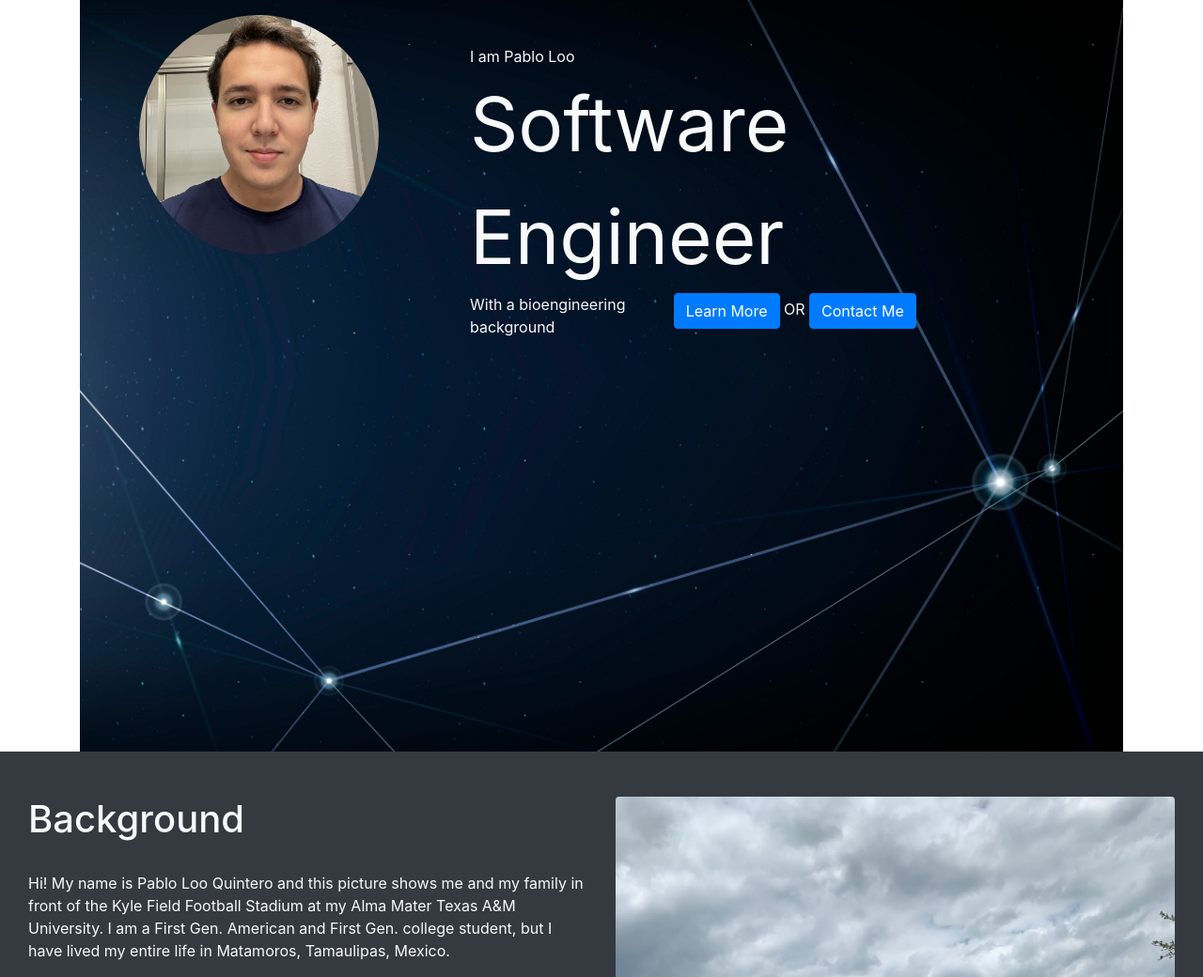
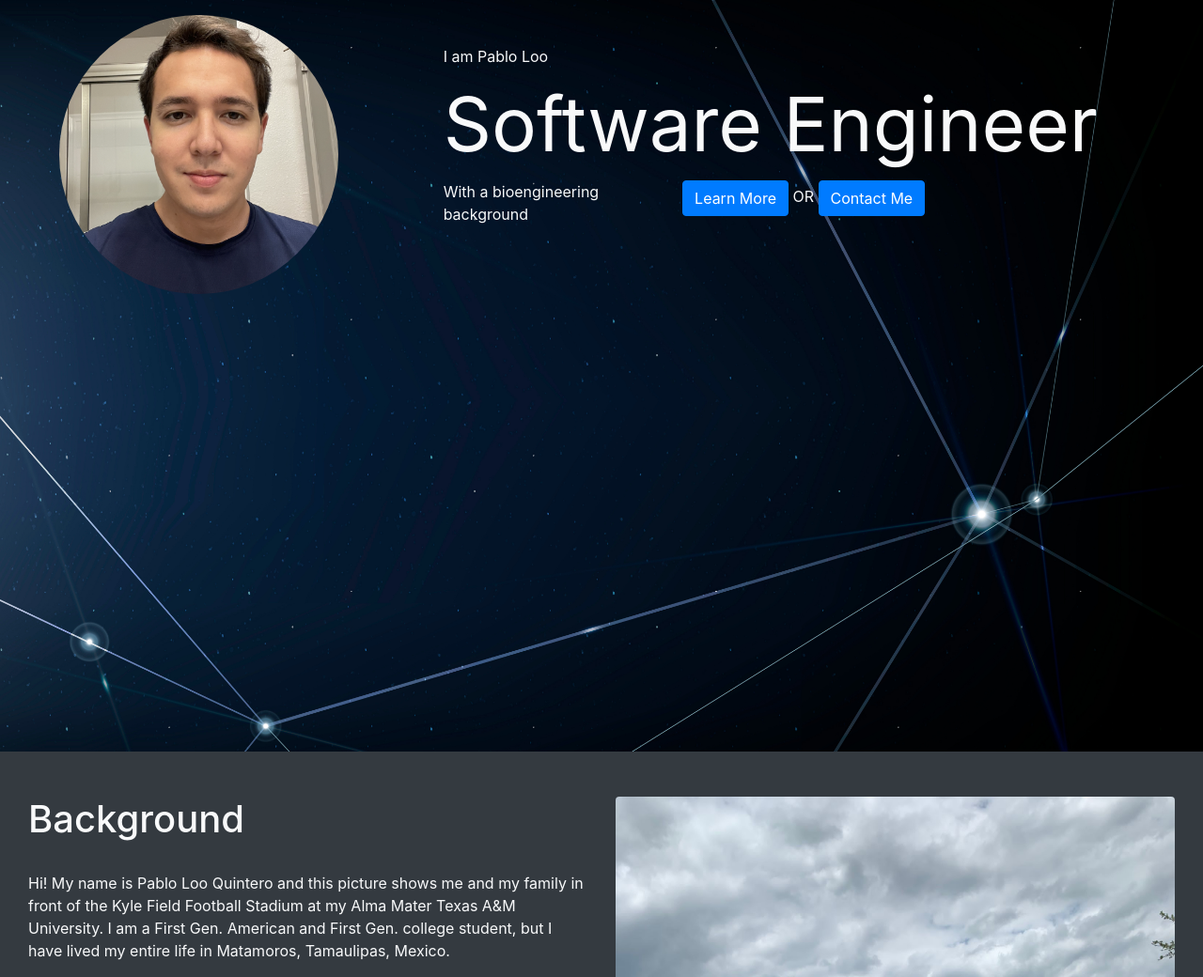
Before and after one commit to PLOOQ/myportfolio, a Django app: page / in a window 1280 px wide. Shown: the part 56-1096 px from the top of the page at 94% size. Run offline with Django 3.2, Linux system fonts and the light colour scheme; some libraries are stand-ins or nearby versions.

Commit message:
Fixed container bug

```diff
--- a/fields/templates/fields/index.html
+++ b/fields/templates/fields/index.html
@@ -8,7 +8,7 @@
 {%block title%} My Portfolio {%endblock%}
 {%block content%}
 
-<section class="container">
+<section >
   <div id="about" class= "container-fluid text-light">
      <div class="row">
         <div class="col-4 col-md-4 d-none d-md-block">
@@ -31,7 +31,7 @@
      </div>
   </div>
 </section>
-<section >
+<section>
   <div
      id="Background"
      class="
@@ -71,7 +71,7 @@
    </div>
 </section>
 
-<section class="container">
+<section>
    <div id="Projects_Skillset" class="container-fluid bg-secondary pt-5">
       <div class="row d-flex text-center">
          <div class="container-fluid">
@@ -158,7 +158,7 @@
 </section>
 
 
-<section class="container">
+<section>
    <div id="Hobbies_Interests" class="container-fluid bg-light py-5">
       <div class="row d-flex text-center">
          <div class="container">
@@ -206,7 +206,7 @@
    </div>
 </section>
 
-<section class="container-fluid no-padding">
+<section>
    <div id="Education_Certifications" class="bg-secondary py-5">
       <div class="row d-flex text-center">
          <div class="container">
```
